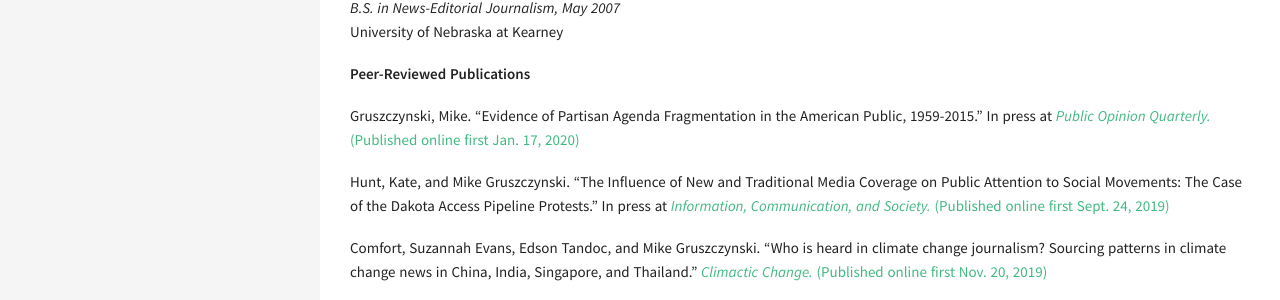
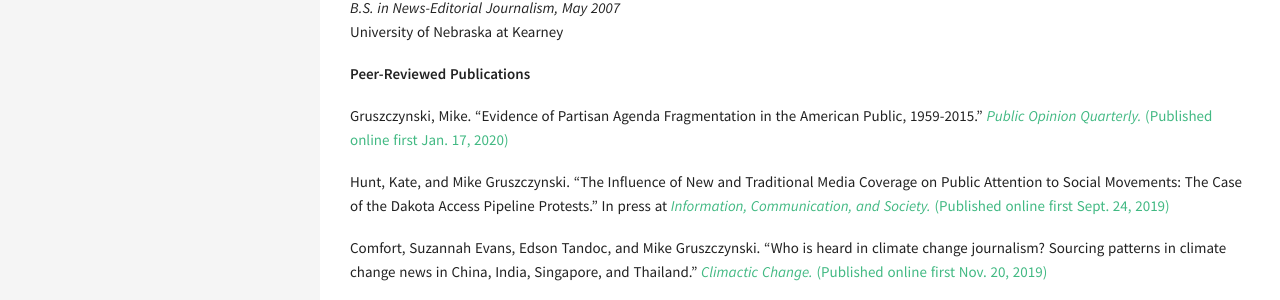
Before and after one commit to MikeGruz/mikegruz.github.io, a Jekyll site: the page built from cv.md, in a window 1280 px wide. Shown: the part 1467-1767 px from the top of the page. Built offline with Jekyll 4.4.1, drawn with Linux system fonts in a browser that asks for light colours.

Commit message:
added new pubs

```diff
--- a/cv.md
+++ b/cv.md
@@ -70,7 +70,7 @@
 
 **Peer-Reviewed Publications**
 
-Gruszczynski, Mike. "Evidence of Partisan Agenda Fragmentation in the American Public, 1959-2015." In press at [*Public Opinion Quarterly.* (Published online first Jan. 17, 2020)](https://academic.oup.com/poq/advance-article/doi/10.1093/poq/nfz046/5708951?searchresult=1){:target="_blank"}
+Gruszczynski, Mike. "Evidence of Partisan Agenda Fragmentation in the American Public, 1959-2015." [*Public Opinion Quarterly.* (Published online first Jan. 17, 2020)](https://academic.oup.com/poq/advance-article/doi/10.1093/poq/nfz046/5708951?searchresult=1){:target="_blank"}
 
 Hunt, Kate, and Mike Gruszczynski. "The Influence of New and Traditional Media Coverage on Public Attention to Social Movements: The Case of the Dakota Access Pipeline Protests." In press at [*Information, Communication, and Society.* (Published online first Sept. 24, 2019)](https://www.tandfonline.com/doi/full/10.1080/1369118X.2019.1670228){:target="_blank"}
 
```
